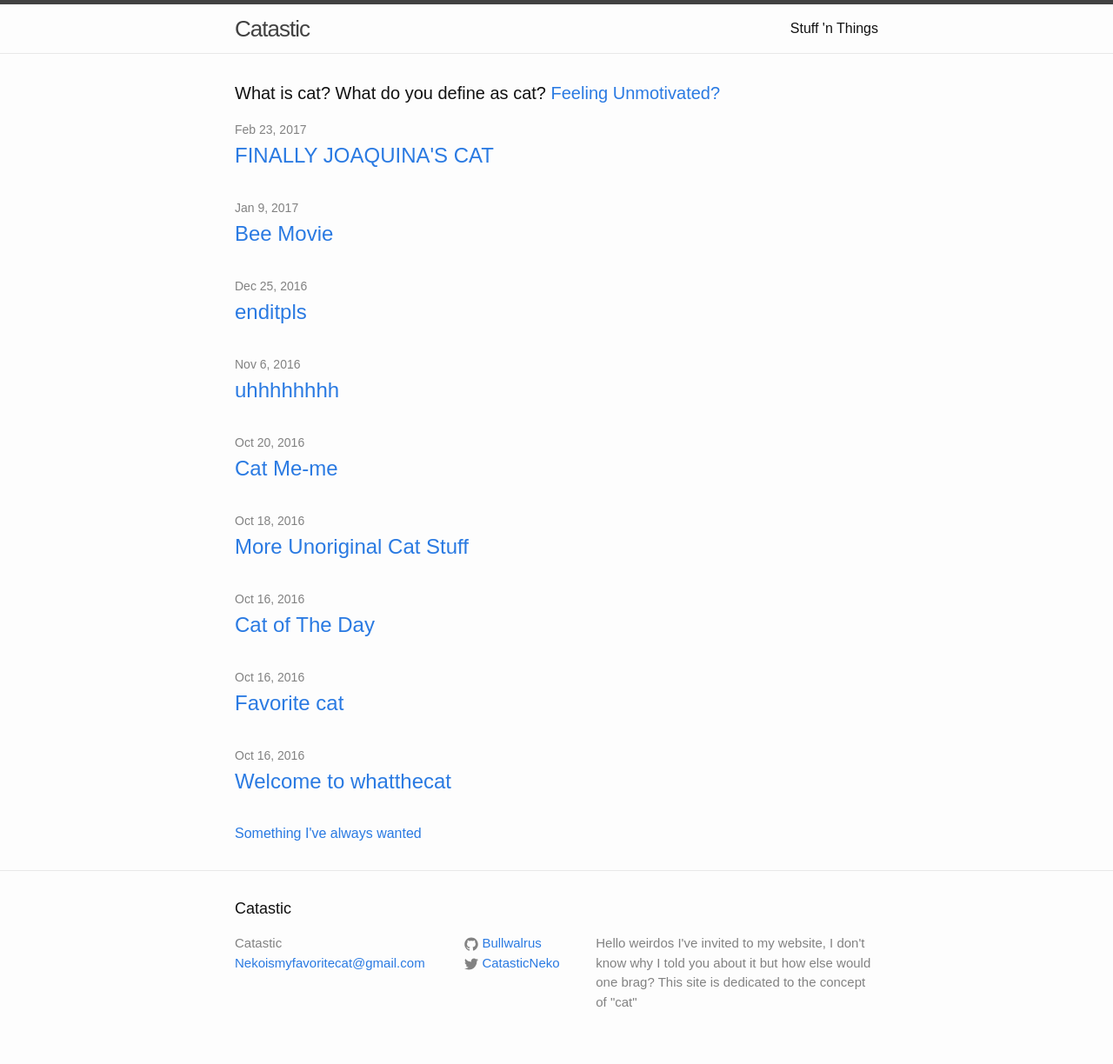
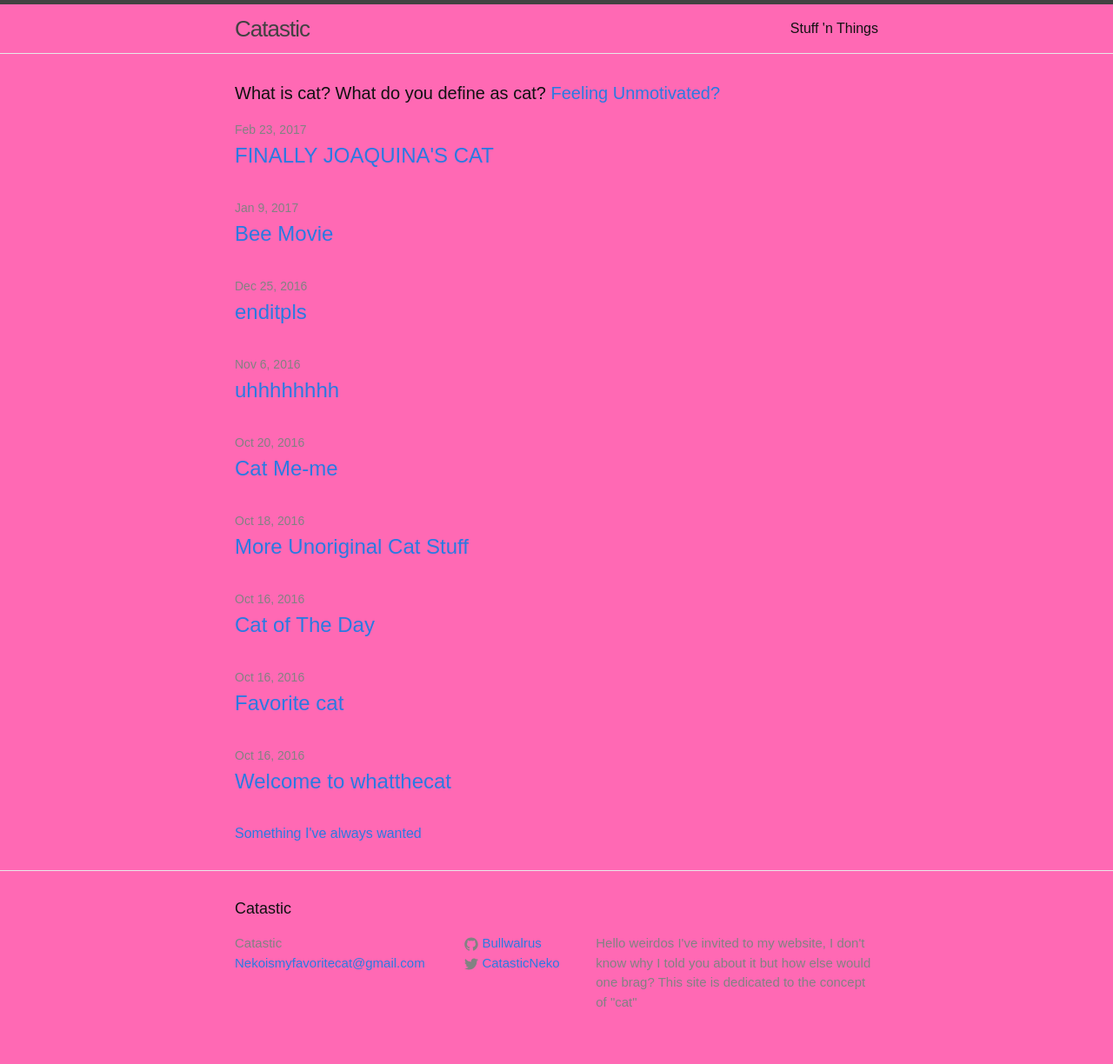
Before and after one commit to bullwalrus/Bullwalrus.github.io, a Jekyll site: the page built from index.html, in a window 1280 px wide. Shown: the whole page at 87% size. Built offline with Jekyll 4.4.1, drawn with Linux system fonts in a browser that asks for light colours.

Commit message:
Update main.scss

```diff
--- a/css/main.scss
+++ b/css/main.scss
@@ -15,7 +15,7 @@ $base-line-height: 1.5;
 $spacing-unit:     30px;
 
 $text-color:       #111;
-$background-color: #fdfdfd;
+$background-color: #FF69B4;
 $brand-color:      #2a7ae2;
 
 $grey-color:       #828282;
```
